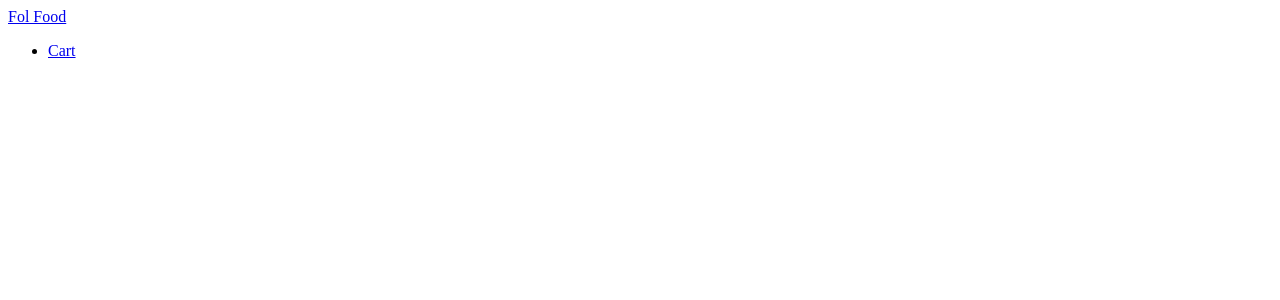
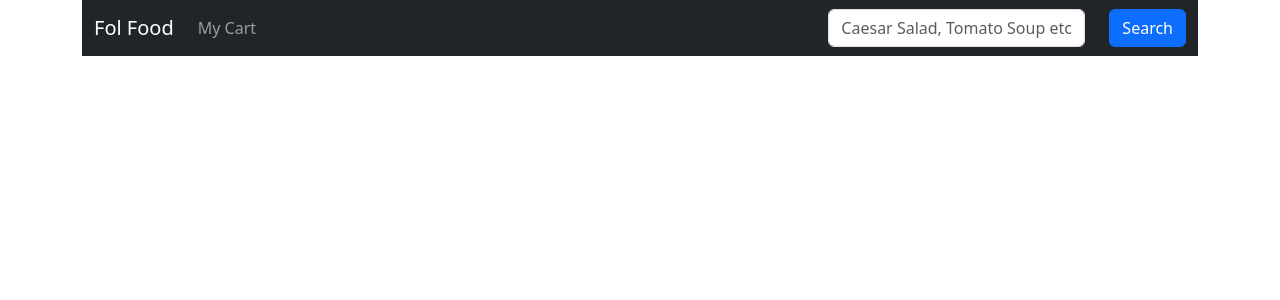
Before and after one commit to OrkunAlpAlim/FoodOrder, an Angular app: page / in a window 1280 px wide. Shown: the top 300 px of the page. Built offline with nearby package versions, Linux system fonts and the light colour scheme.

Commit message:
Bootstrap installed and Header Component upgraded

```diff
--- a/angular.json
+++ b/angular.json
@@ -37,9 +37,12 @@
               }
             ],
             "styles": [
-              "src/styles.css"
+              "src/styles.css",
+              "node_modules/bootstrap/dist/css/bootstrap.min.css"
             ],
-            "scripts": [],
+            "scripts": [
+              "node_modules/bootstrap/dist/js/bootstrap.min.js"
+            ],
             "server": "src/main.server.ts",
             "prerender": true,
             "ssr": {
--- a/package.json
+++ b/package.json
@@ -21,6 +21,7 @@
     "@angular/platform-server": "^18.0.0",
     "@angular/router": "^18.0.0",
     "@angular/ssr": "^18.0.7",
+    "bootstrap": "^5.3.3",
     "express": "^4.18.2",
     "rxjs": "~7.8.0",
     "tslib": "^2.3.0",
--- a/src/app/header/header.component.html
+++ b/src/app/header/header.component.html
@@ -1,12 +1,24 @@
 <header>
     <div class="container">
-        <a href="#" routerLink="/" class="logo">Fol Food</a>
-        <nav>
-            <ul>
-                <li>
-                    <a href="#" routerLink="/cart-page">Cart</a>
-                </li>
-            </ul>
-        </nav>
+
+        <nav class="navbar navbar-expand-sm navbar-dark bg-dark">
+            <div class="container-fluid">
+              <a class="navbar-brand" href="javascript:void(0)">Fol Food</a>
+              <button class="navbar-toggler" type="button" data-bs-toggle="collapse" data-bs-target="#mynavbar">
+                <span class="navbar-toggler-icon"></span>
+              </button>
+              <div class="collapse navbar-collapse" id="mynavbar">
+                <ul class="navbar-nav me-auto">
+                  <li class="nav-item">
+                    <a class="nav-link" href="#">My Cart</a>
+                  </li>
+                </ul>
+                <form class="d-flex">
+                  <input class="form-control me-4" type="text" placeholder="Caesar Salad, Tomato Soup etc.">
+                  <button class="btn btn-primary" type="button">Search</button>
+                </form>
+              </div>
+            </div>
+          </nav>
     </div>
 </header>
```
Also changed, not shown: 1 other file (tests, documents, lock files or other folders).
